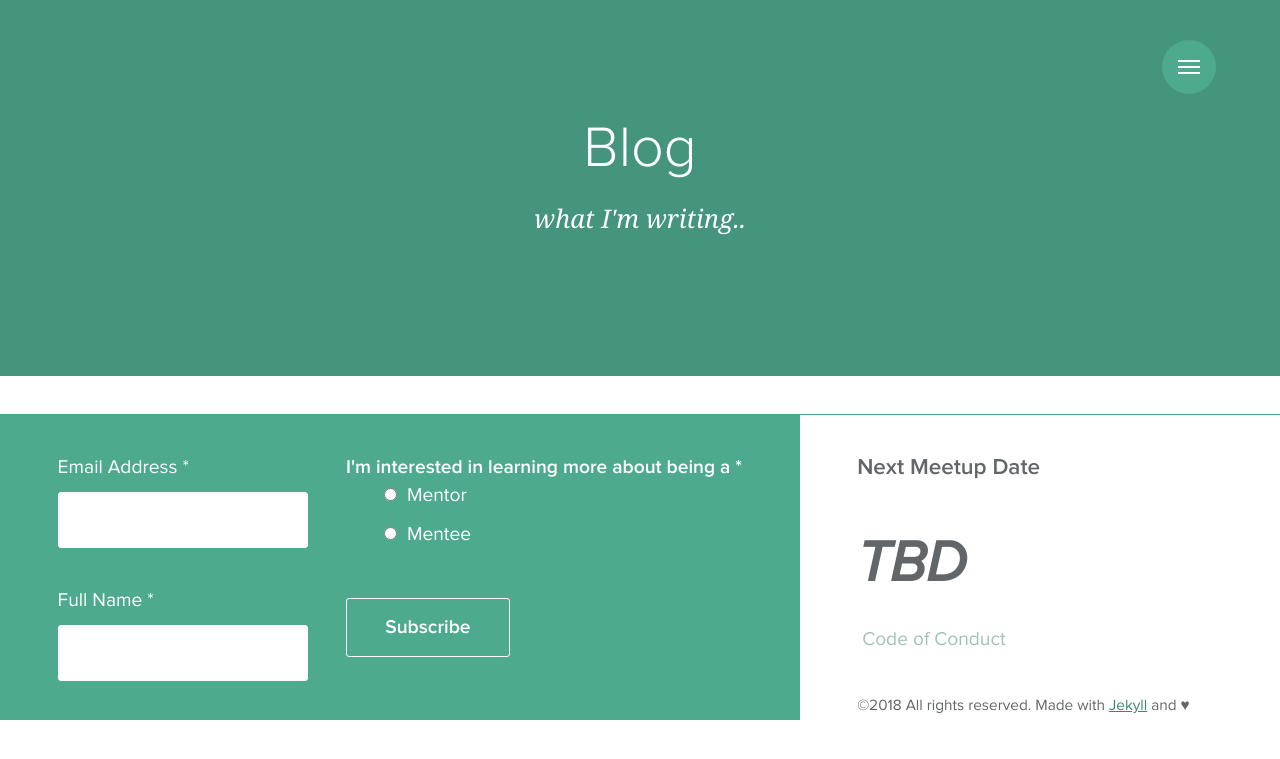
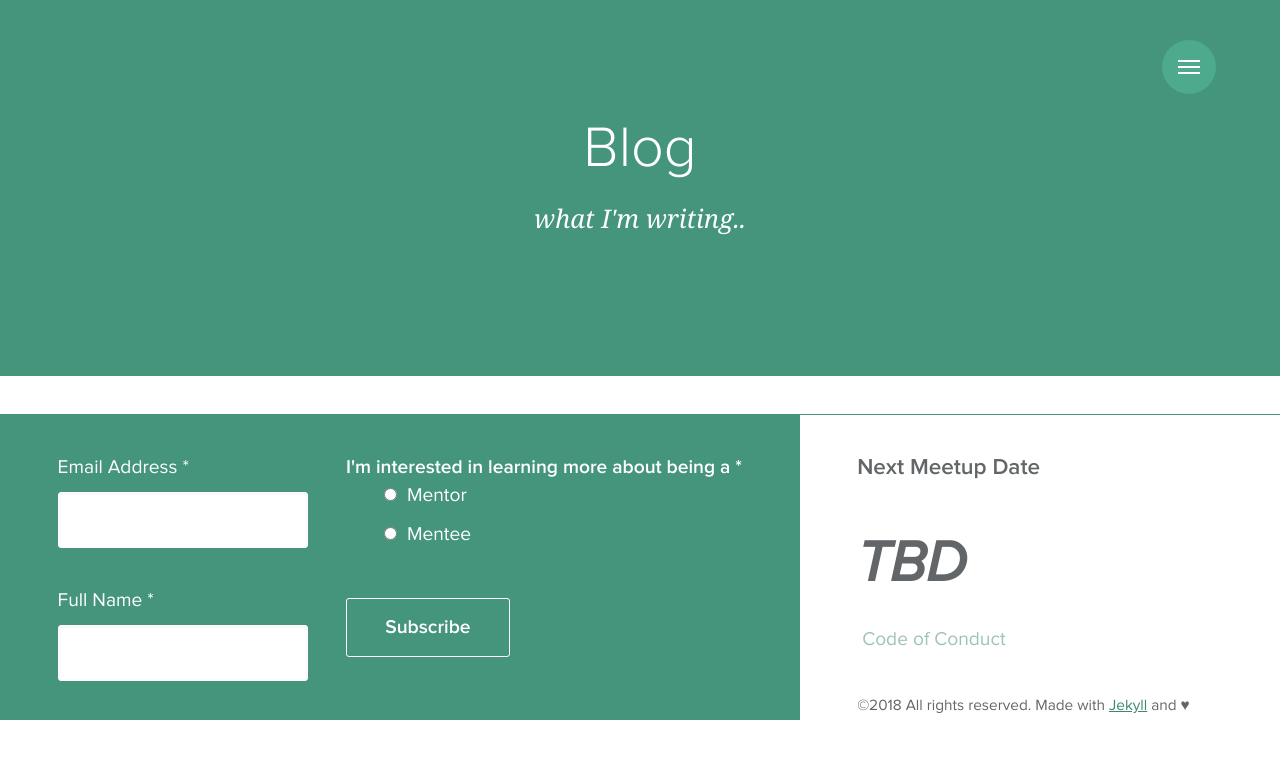
Before and after one commit to mercedesb/dev-together, a Jekyll site: the page built from docs/blog/index.html, in a window 1280 px wide. Shown: the top 759 px of the page. Built offline with Jekyll 4.4.1, drawn with Linux system fonts in a browser that asks for light colours.

Commit message:
fixed some mobile styling

```diff
--- a/docs/_sass/_variables.scss
+++ b/docs/_sass/_variables.scss
@@ -31,6 +31,7 @@
 // Colors
 //
 $primary-color: #4EAA8D;
+$primary-color-dark: darken($primary-color, 6%);
 $white-color: #fff;
 $black-color: #252627;
 $blue-color: #477dca;
--- a/docs/_sass/base/_footer.scss
+++ b/docs/_sass/base/_footer.scss
@@ -5,13 +5,13 @@
   flex-wrap: wrap;
   justify-content: space-between;
   margin: $base-spacing 0 0;
-  border-top: 1px solid $primary-color;
+  border-top: 1px solid $primary-color-dark;
 
   .container {
     display: flex;
     flex-direction: column;
     justify-content: space-between;
-    max-width: 50%;
+    /*max-width: 50%;*/
     padding-top: $base-spacing;
     border-top: $base-border;
     margin-left: 2em;
@@ -29,7 +29,7 @@
 
 .email-signup {
   padding: 1em 2em;
-  background-color: $primary-color;
+  background-color: $primary-color-dark;
   color: $lighter-gray-color;
   text-align: left;
 
@@ -63,12 +63,20 @@
 
   @include media($min-phone) {
     min-width: 100%;
+    input, ul {
+      margin-bottom: 0;
+    }
   }
 
-  @include media($min-tablet-large) {
+  @include media($min-tablet) {
+    input, ul {
+      margin-bottom: 1em;
+    }
+  }
+
+  @include media($min-desktop) {
     min-width: 50%;
   }
-
 }
 
 .social {
--- a/docs/_sass/base/_globals.scss
+++ b/docs/_sass/base/_globals.scss
@@ -40,6 +40,7 @@
 .inline {
   display: flex;
   flex-direction: row;
+  flex-wrap: wrap;
 }
 
 .icon {
--- a/docs/_sass/base/_intro.scss
+++ b/docs/_sass/base/_intro.scss
@@ -14,7 +14,7 @@
   padding: 0 $base-spacing;
   text-align: center;
   color: $lighter-gray-color;
-  background: darken($primary-color, 6%);
+  background: $primary-color-dark;
   overflow: hidden;
 }
 
```
